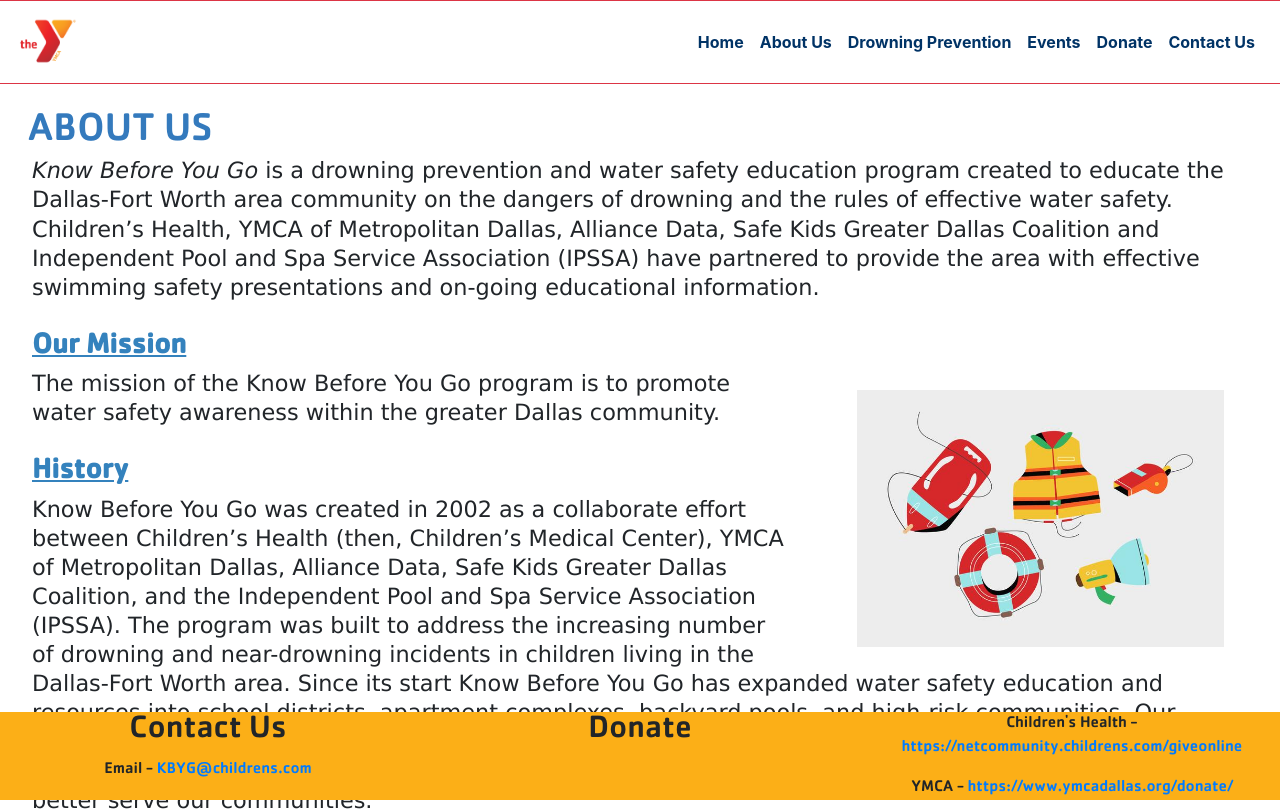
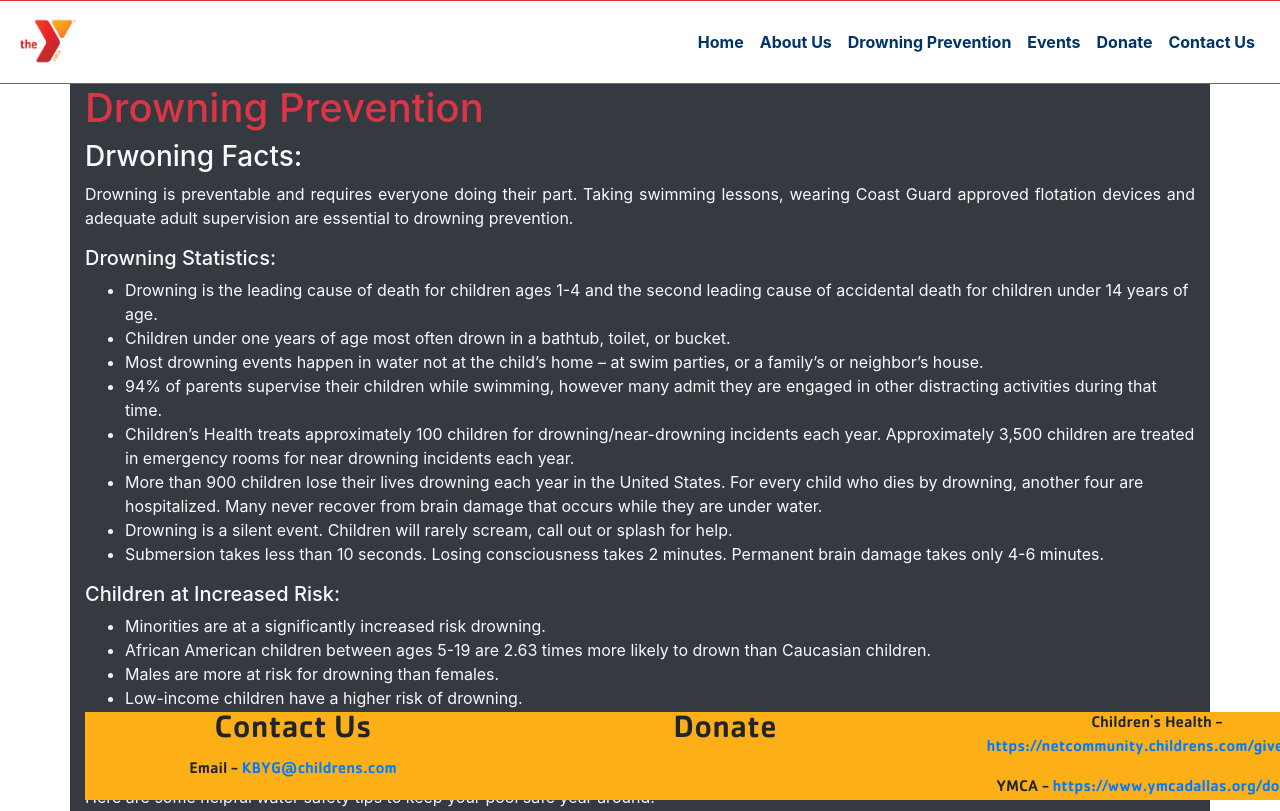
Before and after one commit to ahmedohadi/SD_YMCA, an Angular app in the folder knowBeforeYouGo/: page /drowning-prevention in a window 1280 px wide. Shown: the top 811 px of the page. Built offline with nearby package versions, Linux system fonts and the light colour scheme.

Commit message:
added routing

```diff
--- a/knowBeforeYouGo/src/app/app.component.html
+++ b/knowBeforeYouGo/src/app/app.component.html
@@ -1,5 +1 @@
-<!--The content below is only a placeholder and can be replaced.-->
-  <!-- <app-mroom></app-mroom> -->
-  <app-about-us></app-about-us>
-  <!-- <app-home-page></app-home-page> -->
-  <!-- <app-navbar></app-navbar> -->
+<router-outlet> </router-outlet>
--- a/knowBeforeYouGo/src/app/app.module.ts
+++ b/knowBeforeYouGo/src/app/app.module.ts
@@ -2,6 +2,7 @@
 import { NgModule } from '@angular/core';
 import { FormsModule } from '@angular/forms';
 import { CommonModule } from '@angular/common';
+import { RouterModule, Routes, Router } from '@angular/router';
 
 import { AppComponent } from './app.component';
 import { AboutUsComponent } from './about-us/about-us.component';
@@ -12,6 +13,8 @@
 import { NavbarComponent } from './navbar/navbar.component';
 import { FooterComponent } from './footer/footer.component';
 import { ResourcesComponent } from './resources/recources.component';
+
+const defaultRoute = 'home';
 
 @NgModule({
    declarations: [
@@ -28,7 +31,17 @@
    imports: [
       BrowserModule,
       FormsModule,
-      CommonModule
+      CommonModule,
+      RouterModule.forRoot([
+        { path: 'about-us', component: AboutUsComponent},
+        { path: 'drowning-prevention', component: DrowningPreventionComponent},
+        { path: 'events', component: MroomComponent},
+        { path: 'contact-us', component: ContactUsComponent},
+        // { path: 'donate', component: }
+        { path: 'home', component: HomePageComponent},
+        { path: '', redirectTo: defaultRoute, pathMatch: 'full' },
+        { path: '**', redirectTo: defaultRoute, pathMatch: 'full' }
+      ])
    ],
    providers: [],
    bootstrap: [
--- a/knowBeforeYouGo/src/app/home-page/home-page.component.html
+++ b/knowBeforeYouGo/src/app/home-page/home-page.component.html
@@ -1,4 +1,4 @@
-
+<app-navbar></app-navbar>
 
 <!--Carousel Wrapper-->
 <div id="carousel-example-2" class="carousel slide carousel-fade" data-ride="carousel">
--- a/knowBeforeYouGo/src/app/navbar/navbar.component.html
+++ b/knowBeforeYouGo/src/app/navbar/navbar.component.html
@@ -9,22 +9,22 @@
         <div class="collapse navbar-collapse " id="collapsibleNavbar">
             <ul class="navbar-nav ml-auto ">
               <li class="nav-item">
-                <a class="nav-link" href="#offer"><b>Home</b></a>
+                <a class="nav-link" href='/home'><b>Home</b></a>
               </li>
               <li class="nav-item">
-                <a class="nav-link" href="#"><b>About Us</b></a>
+                <a class="nav-link" href='/about-us'><b>About Us</b></a>
               </li>
               <li class="nav-item">
-                <a class="nav-link" href="#"><b>Drowning Prevention</b></a>
+                <a class="nav-link" href="/drowning-prevention"><b>Drowning Prevention</b></a>
               </li>
               <li class="nav-item">
-                <a class="nav-link" href="#"><b>Events</b></a>
+                <a class="nav-link" href="/events"><b>Events</b></a>
               </li>
               <li class="nav-item">
                 <a class="nav-link" href="#"><b>Donate</b></a>
               </li>
               <li class="nav-item">
-                <a class="nav-link" href="#"><b>Contact Us</b></a>
+                <a class="nav-link" href="/contact-us"><b>Contact Us</b></a>
               </li>
             </ul>
         </div>
```
